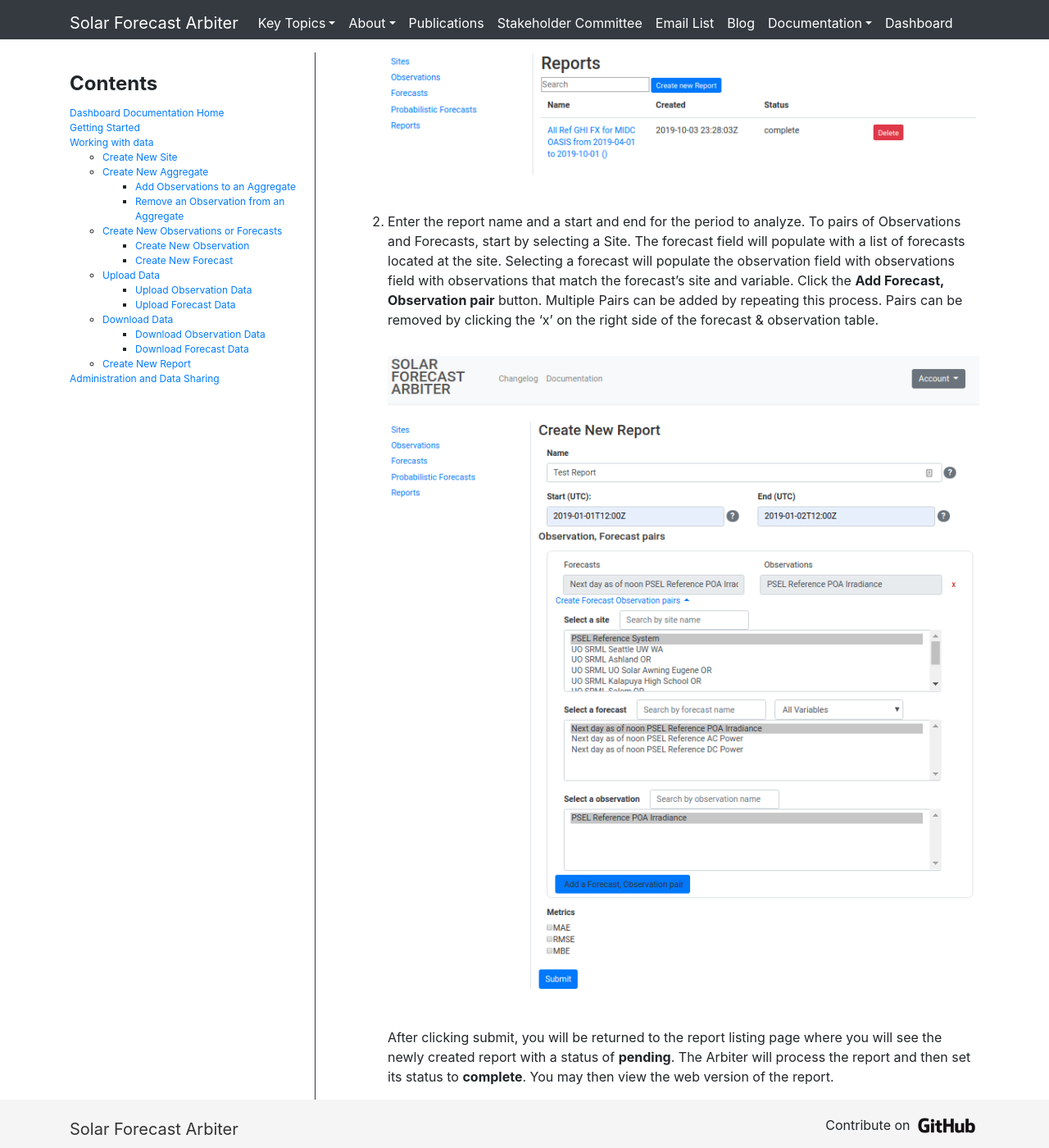
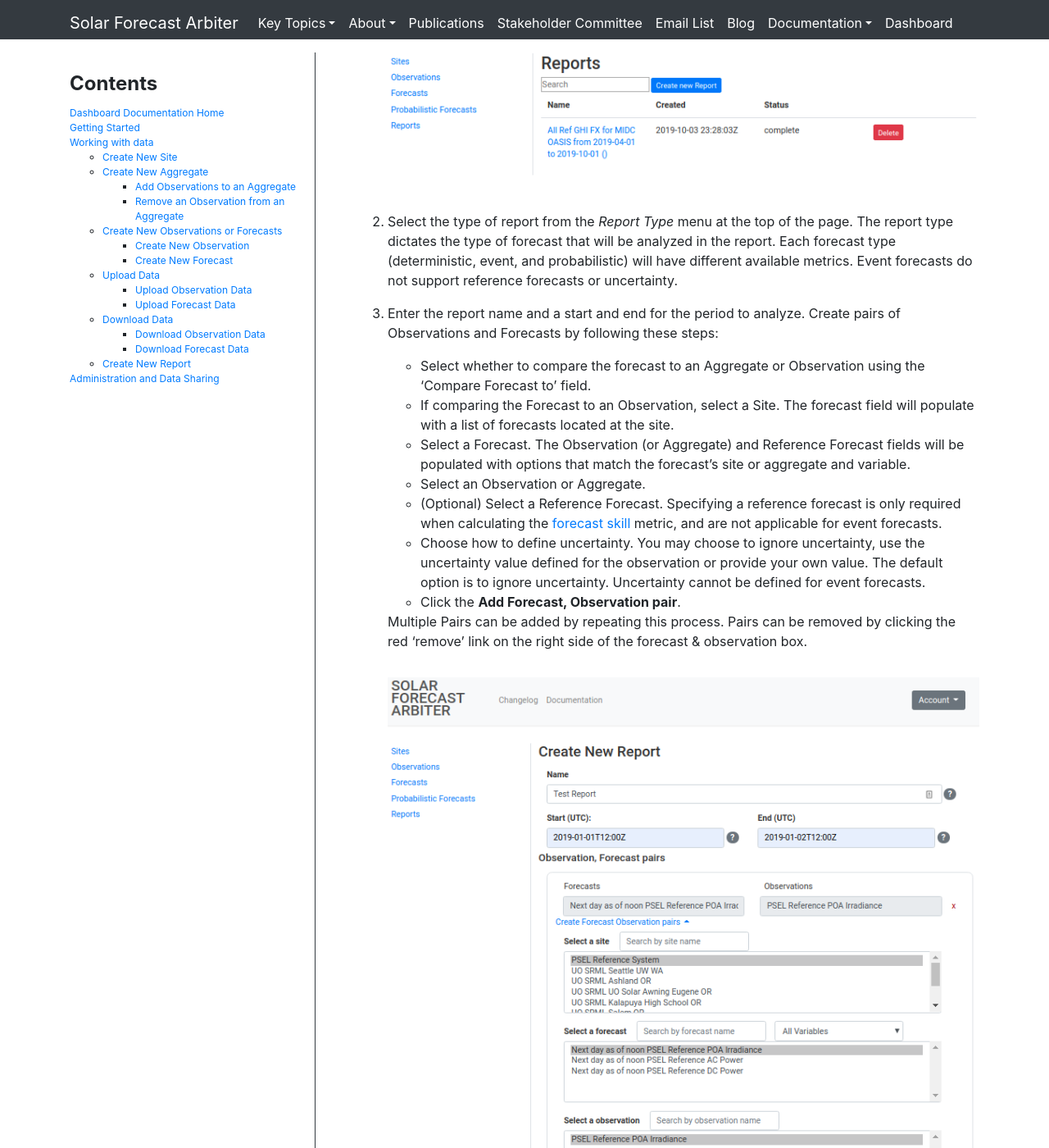
Before and after one commit to SolarArbiter/SolarArbiter.github.io, a Jekyll site: the page built from documentation/dashboard/working_with_data.md, in a window 1280 px wide and 1400 px high, scrolled down 18997 px. Shown: the whole window at 82% size. Built offline with Jekyll 4.4.1, drawn with Linux system fonts in a browser that asks for light colours; some of the changed text lies outside the part shown.

Commit message:
update report walkthrough

```diff
--- a/documentation/dashboard/working_with_data.md
+++ b/documentation/dashboard/working_with_data.md
@@ -283,18 +283,40 @@
     Click the **Create new Report** link.
     <img class="my-3" src="/images/reports.png"/>
 
-2.  Enter the report name and a start and end for the period to analyze.
-    To pairs of Observations and Forecasts, start by selecting a Site. The forecast
-    field will populate with a list of forecasts located at the site. Selecting a
-    forecast will populate the observation field with observations field with
-    observations that match the forecast's site and variable. Click the
-    **Add Forecast, Observation pair** button. Multiple Pairs can be added by repeating
-    this process. Pairs can be removed by clicking the 'x' on the right side of the
-    forecast & observation table.
+2.  Select the type of report from the _Report Type_ menu at the top of the
+    page. The report type dictates the type of forecast that will be analyzed
+    in the report. Each forecast type (deterministic, event, and probabilistic)
+    will have different available metrics. Event forecasts do not support
+    reference forecasts or uncertainty.
+
+3.  Enter the report name and a start and end for the period to analyze.
+    Create pairs of Observations and Forecasts by following these steps:
+    - Select whether to compare the forecast to an Aggregate or Observation
+      using the 'Compare Forecast to' field.
+    - If comparing the Forecast to an Observation, select a Site. The
+      forecast field will populate with a list of forecasts located at the
+      site.
+    - Select a Forecast. The Observation (or Aggregate) and Reference Forecast
+      fields will be populated with options that match the forecast's site or
+      aggregate and variable.
+    - Select an Observation or Aggregate.
+    - (Optional) Select a Reference Forecast. Specifying a reference forecast
+      is only required when calculating the [forecast skill](/metrics/#s)
+      metric, and are not applicable for event forecasts.
+    - Choose how to define uncertainty. You may choose to ignore uncertainty,
+      use the uncertainty value defined for the observation or provide your
+      own value. The default option is to ignore uncertainty. Uncertainty
+      cannot be defined for event forecasts.
+    - Click the **Add Forecast, Observation pair**.
+
+    Multiple Pairs can be added by repeating this process. Pairs can be removed
+    by clicking the red 'remove' link on the right side of the forecast &
+    observation box.
 
      <img class="my-3" src="/images/report_form.png"/>
 
     After clicking submit, you will be returned to the report listing page where
     you will see the newly created report with a status of **pending**. The Arbiter
-    will process the report and then set its status to **complete**. You may then
-    view the web version of the report.
+    will process the report and then set its status to **complete** or
+    **failed**. You may then view the web version of the report. Failed reports
+    will contain an error message about the failure.
```
